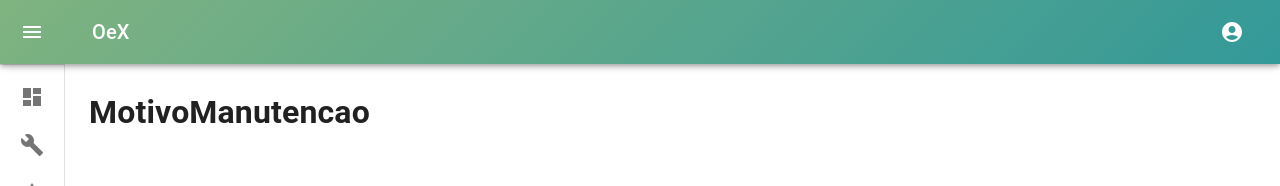
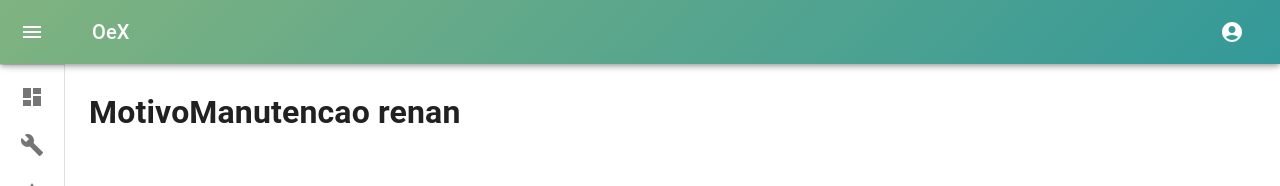
Before and after one commit to renanosoriorosa/OeX-POC-Front, a Next.js app: page /MotivoManutencao in a window 1280 px wide. Shown: the top 186 px of the page. Built offline with nearby package versions, Linux system fonts and the light colour scheme; no server answers; sample sign-in values are in the browser's storage.

Commit message:
ajustado withAuth

```diff
--- /dev/null
+++ b/src/app/MotivoManutencao/MotivoManutencaoContent.tsx
@@ -0,0 +1,9 @@
+'use client'
+import React from "react";
+
+function MotivoManutencaoContent() {
+  const [search, setSearch] = React.useState('renan');
+  return <h1>MotivoManutencao {search}</h1>;
+}
+
+export default MotivoManutencaoContent;
--- a/src/app/MotivoManutencao/page.tsx
+++ b/src/app/MotivoManutencao/page.tsx
@@ -1,7 +1,8 @@
 import withAuth from "@/utils/withAuth";
+import MotivoManutencaoContent from "./MotivoManutencaoContent";
 
-function MotivoManutencao() {
-  return <h1>MotivoManutencao</h1>;
+export default async function MotivoManutencao() {
+  return withAuth(() => (
+    <MotivoManutencaoContent />
+  ));
 }
-
-export default withAuth(MotivoManutencao);
--- a/src/utils/withAuth.tsx
+++ b/src/utils/withAuth.tsx
@@ -1,15 +1,15 @@
+/* eslint-disable @typescript-eslint/no-explicit-any */
 import { authOptions } from "@/app/api/auth/[...nextauth]/route";
 import { getServerSession } from "next-auth";
 import { redirect } from "next/navigation";
+import { JSX } from "react";
 
-export default function withAuth(Component: React.FC) {
-  return async function ProtectedPage() {
-    const session = await getServerSession(authOptions);
+export default async function withAuth(render: (session: any) => JSX.Element) {
+  const session = await getServerSession(authOptions);
 
-    if (!session) {
-      redirect("/login");
-    }
+  if (!session) {
+    redirect("/login");
+  }
 
-    return <Component />;
-  };
+  return render(session);
 }
```
